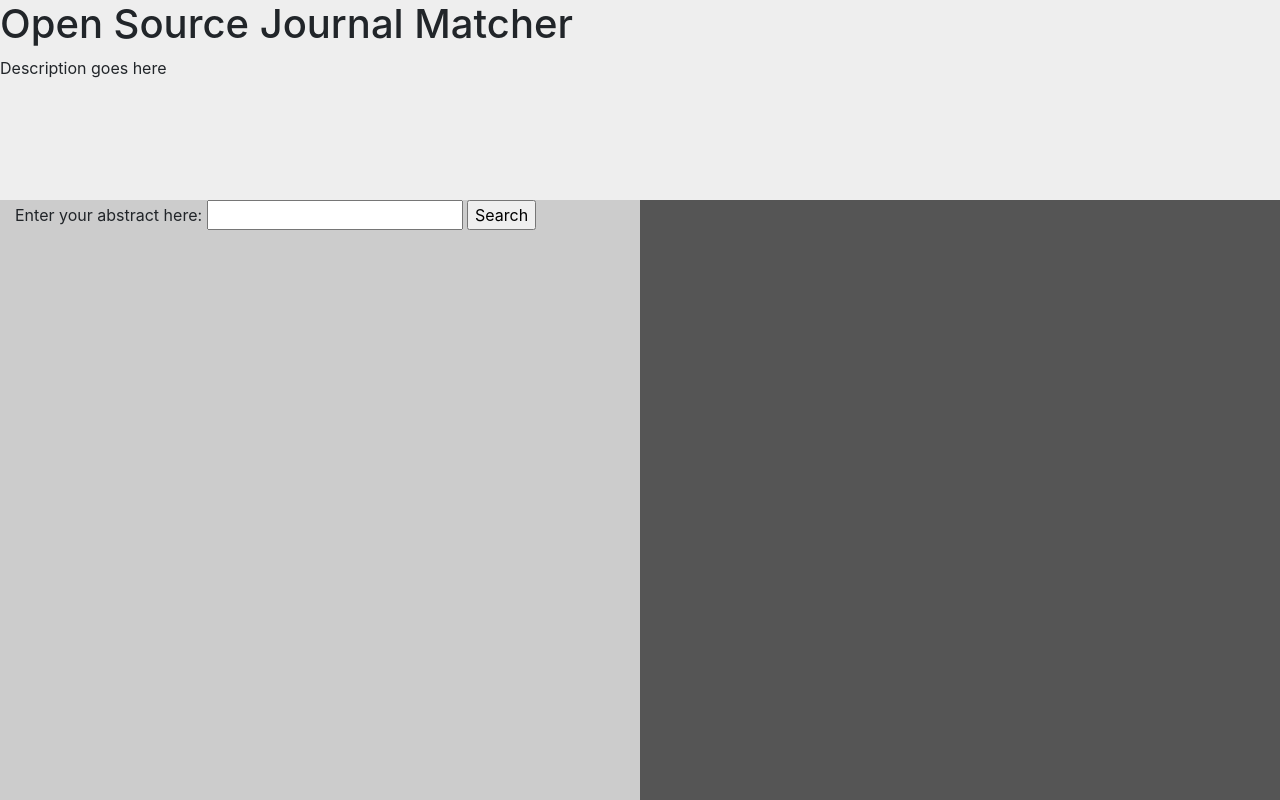
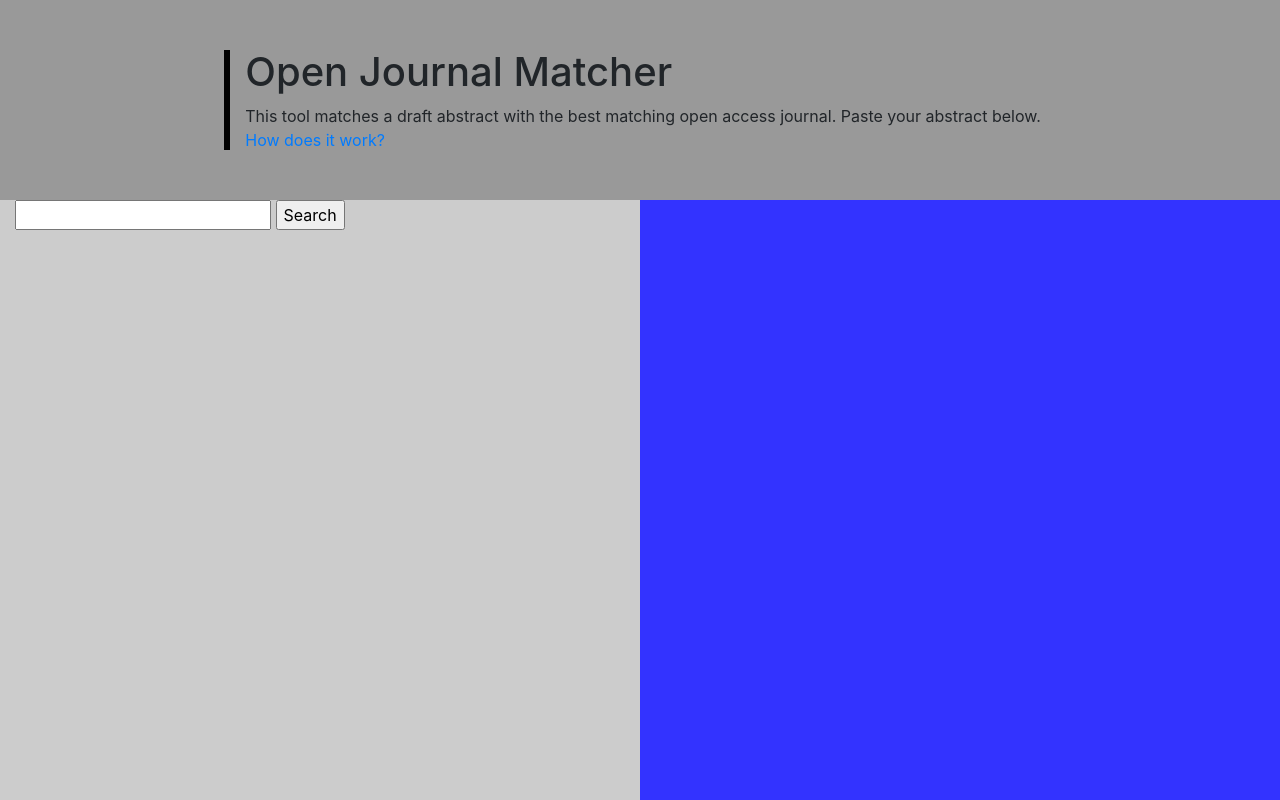
Before and after one commit to MarkEEaton/open-journal-matcher, a Flask app: page / in a window 1280 px wide. Run offline with Flask 2, Linux system fonts and the light colour scheme; some libraries are stand-ins or nearby versions.

Commit message:
improvements to css

```diff
--- a/static/default.css
+++ b/static/default.css
@@ -1,19 +1,40 @@
-.wrapper {
-		height: 100vh;
-		display: grid;
-		grid-auto-columns: 1fr;
-		grid-template-rows: 1fr 3fr;
+#top {
+		margin: 0 auto;
+		width: 100%;
+		background-color: #999;
+		display: flex;
+		justify-content: center;
+		align-items: center;
 }
 
+#spacer {
+		background-color: black;
+		height: 100px;
+		width: 6px;
+}
+
+#how {
+		margin: 15px;
+}
+
+.col-2 {
+		background-color: #3333ff;
+}
 
 ul {
 		list-style-type: none;
 }
 
 
-@media (min-width:501px) {
+@media (min-width:771px) {
+	.wrapper {
+		height: 100vh;
+		display: grid;
+		grid-auto-columns: 1fr;
+		grid-template-rows: 1fr 3fr;
+	}
+
 	#top {
-			background-color: #eee;
 			grid-row: 1 / 2;
 			grid-column: 1 / 3;
 	}
@@ -26,17 +47,25 @@ ul {
 
 
 	.col-2 {
-			background-color: #555;
 			grid-row: 2 / 3;
 			grid-column: 2 / 3;
 	}
 }
 
-@media (max-width: 500px) {
+@media (max-width: 770px) {
+	.wrapper{
+		height: 100vh;
+		display: grid;
+		grid-template-rows: 1fr 2fr 2fr;
+	}
+
 	#top {
-			background-color: #eee;
 			grid-row: 1 / 2;
 			grid-column: 1 / 2;
+	}
+
+	#spacer {
+			display: none;
 	}
 
 	.col-1 {
@@ -47,6 +76,5 @@ ul {
 	.col-2 {
 			grid-row: 3 / 4;
 			grid-column: 1 / 2;
-			background-color: #555;
 	}
 }
--- a/templates/index.html
+++ b/templates/index.html
@@ -23,13 +23,17 @@
     <body>
 		<div class="wrapper">
 			<div id=top>
-				<h1>Open Source Journal Matcher</h1>
-				<p>Description goes here</p>
+				<div id="spacer"></div>
+				<div id="how">
+					<h1>Open Journal Matcher</h1>
+					This tool matches a draft abstract with the best matching open access journal. Paste your abstract below.<br />
+					<a href="">How does it work?</a>
+				</div>
 			</div>
 			<div class="col-1" style="max-width:100%">
 				<form action="" method="POST" novalidate>
-						{{ form.hidden_tag() }}
-						<p>{{ form.web_abstract_var.label }} {{ form.web_abstract_var() }} {{ form.submit() }}</p>
+					{{ form.hidden_tag() }}
+					<p>{{ form.web_abstract_var() }} {{ form.submit() }}</p>
 				</form>
 				<div class="progress" id="statusbar" style="display:none;">
 					<div class="progress-bar active" role="progressbar" aria-valuenow="0" aria-valuemin="0" aria-valuemax="100" style="width: 0%">
@@ -39,9 +43,9 @@
 			</div>
 			<div class="col-2" style="max-width:100%">
 				<ul>
-						{% for item in output %}
-						<li><strong>{{ "{0:.2f}".format(item) }}</strong> : {{ output[item][0] }}.  ISSN: {{ output[item][1] }}</li>
-						{% endfor %}
+					{% for item in output %}
+					<li><strong>{{ "{0:.2f}".format(item) }}</strong> : {{ output[item][0] }}.  ISSN: {{ output[item][1] }}</li>
+					{% endfor %}
 				</ul>
 			</div>
 		</div>
```
